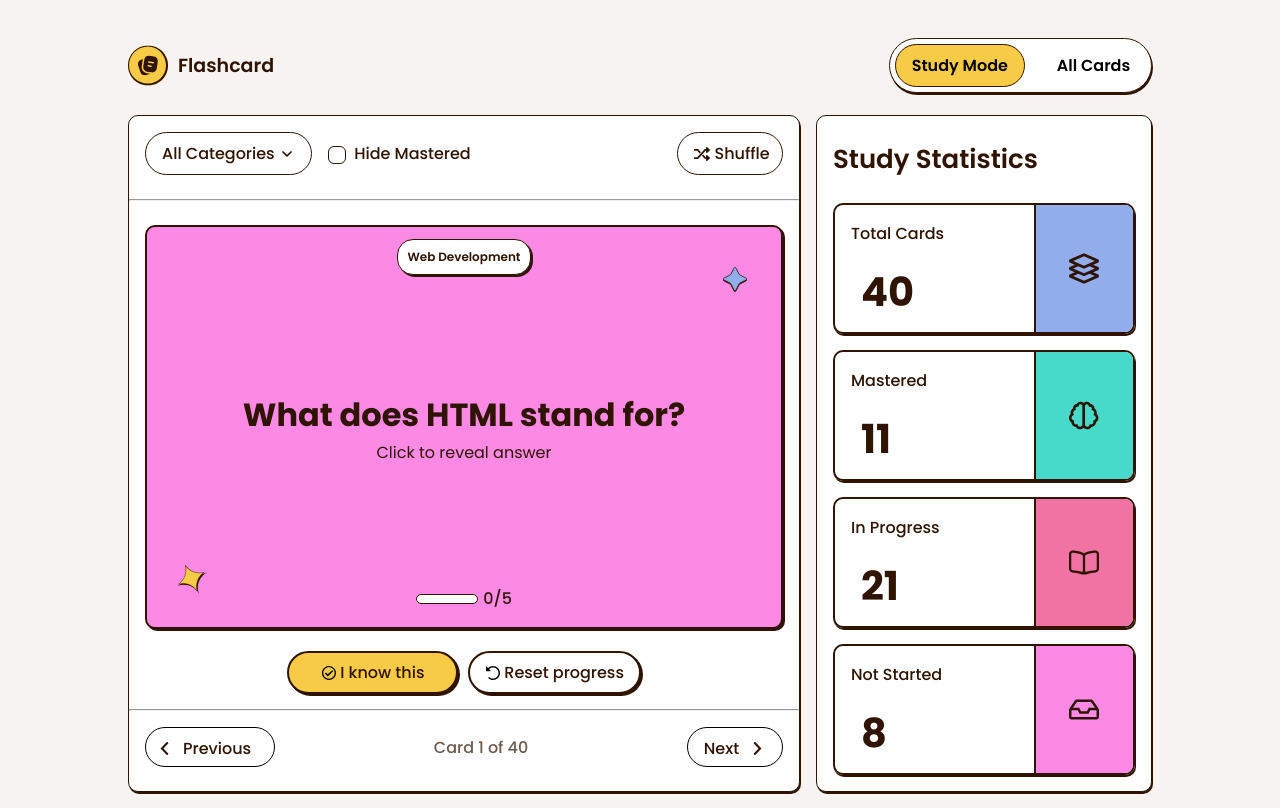
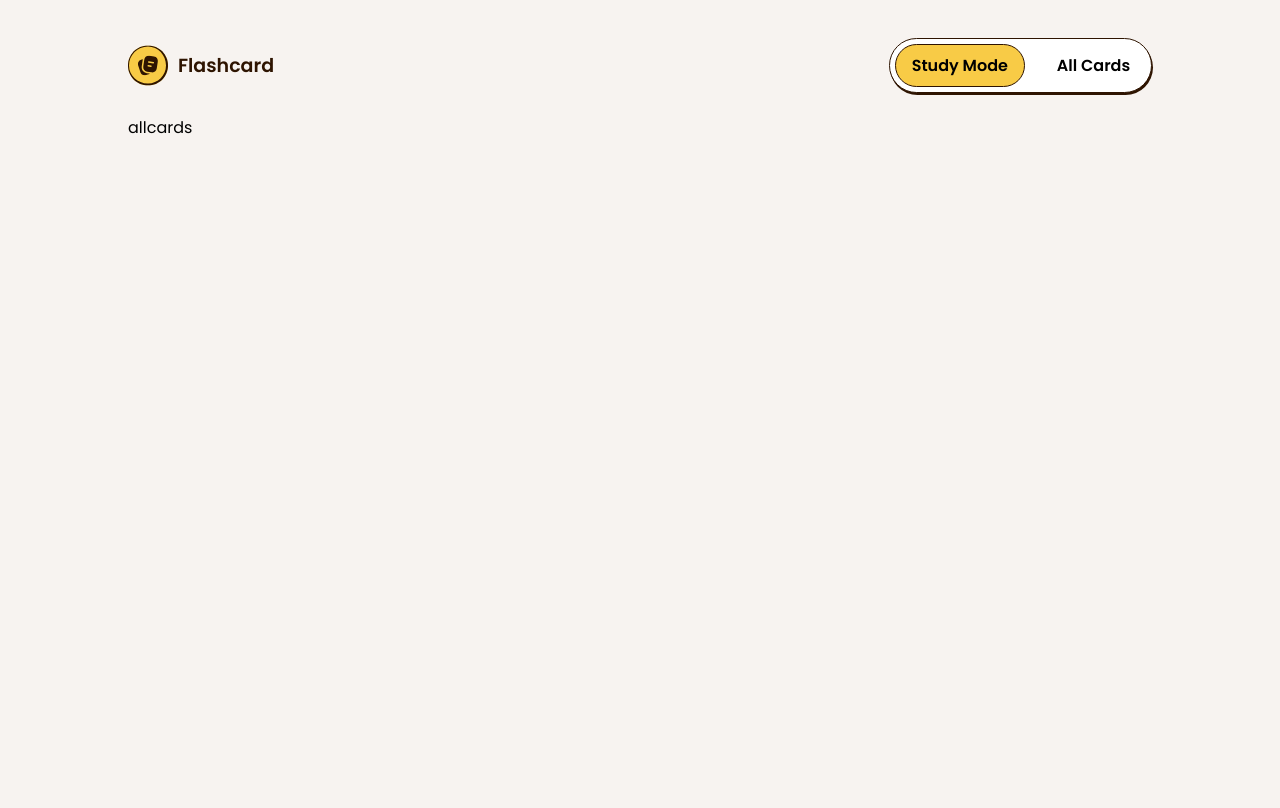
Before and after one commit to bengera/flashcard-app, a React (Vite) app: page / in a window 1280 px wide. Both pictures are taken after a click on the button "Study Mode". Built offline with nearby package versions, Linux system fonts and the light colour scheme.

Commit message:
Add intial allcards mode state

```diff
--- a/src/App.tsx
+++ b/src/App.tsx
@@ -4,22 +4,29 @@ import data from "../data.json";
 import { StatisticsPanel } from "./components/statistics-panel";
 import { Header } from "./components/header";
 import { StudyPanel } from "./components/study";
+import { AllCards } from "./components/allCards";
 import type { Flashcard } from "./types/flashcard";
 
 function App() {
   const [cards, setCards] = useState<Flashcard[]>(data.flashcards); // all cards direct from json
   const [hideMasteredCards, setHideMasteredCards] = useState(false); // state for checkbox input of hiding mastered cards
   const [currentIdx, setCurrentIdx] = useState(0); // current card being viewed
+  const [studyMode, setStudyMode] = useState<boolean>(true);
 
 
 
   return (
     <div className="app">
       <h1 className="u-visually-hidden">Study Flashcards</h1>
-      <Header />
+      <Header
+        studyMode={studyMode}
+        setStudyMode={setStudyMode}
+      />
 
       <main className="main">
-        <StudyPanel
+        {studyMode ? (
+          <>
+           <StudyPanel
           cards={cards}
           setCards={setCards}
           hideMasteredCards={hideMasteredCards}
@@ -27,8 +34,13 @@ function App() {
           currentIdx={currentIdx}
           setCurrentIdx={setCurrentIdx}
         />
+        <StatisticsPanel cards={cards} /></>
+        ) :
+        <div>allcards</div>}
 
-        <StatisticsPanel cards={cards} />
+
+
+
       </main>
     </div>
   );
--- /dev/null
+++ b/src/components/allCards.tsx
@@ -0,0 +1,8 @@
+export function AllCards({allCards}) {
+
+
+
+  return (
+    null
+  );
+}
--- a/src/components/header.tsx
+++ b/src/components/header.tsx
@@ -1,4 +1,14 @@
-export function Header() {
+type HeaderProps = {
+  studyMode: boolean;
+  setStudyMode: (mode: boolean) => void; // a function that takes a param named mode
+}
+
+export function Header({ studyMode, setStudyMode }: HeaderProps) {
+
+function changeMode(){
+ setStudyMode(!studyMode);
+}
+
   return (
     <header className="header">
       <div className="header__content">
@@ -7,10 +17,10 @@ export function Header() {
         <p className="header__tab-title-text">Flashcard</p>
 
         <div className="tabs u-shadow">
-          <button className="tab tab--active u-rounded-pill-narrow">
+          <button onClick={() => changeMode()} type="button" className="tab tab--active u-rounded-pill-narrow">
             Study Mode
           </button>
-          <button type="button" className="tab u-rounded-pill-narrow">
+          <button onClick={() => changeMode()} type="button" className="tab u-rounded-pill-narrow">
             All Cards
           </button>
         </div>
--- a/src/css/study-panel.css
+++ b/src/css/study-panel.css
@@ -8,16 +8,21 @@
   /* height: 80vh; */
 }
 
+@media only screen and (min-width: 670px) {
+  .study {
+    margin-bottom: 2rem;
+  }
+}
+
+@media only screen and (min-width: 1024px) {
+  .study {
+    margin-bottom: 0;
+  }
+}
+
 .study__option {
   margin-top: 10px;
   vertical-align: middle;
-}
-
-@media only screen and (min-width: 670px) {
-  .study__option {
-    align-self: center;
-    margin-top: 0;
-  }
 }
 
 .study__header {
```
